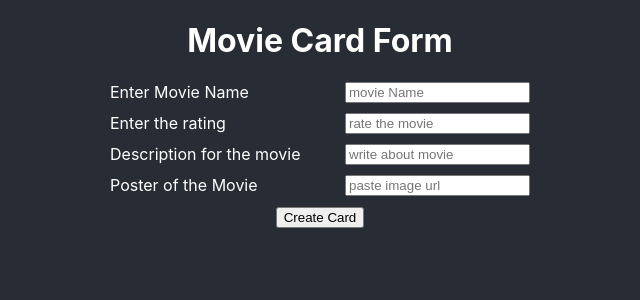
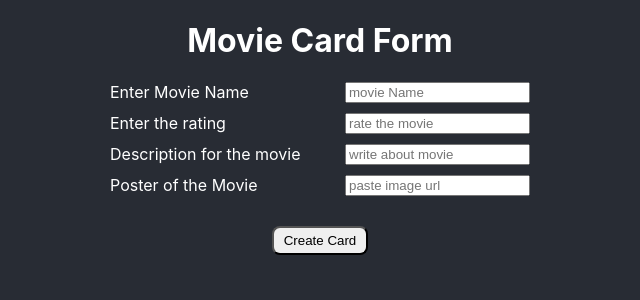
Before and after one commit to sineka-mediwave/react-project, a React (Create React App) app in the folder app/: page / in a window 1280 px wide. Shown: the top 300 px of the page, without its empty margins (320-960 px from the left). Built offline with nearby package versions, Linux system fonts and the light colour scheme.

Commit message:
style the card

```diff
--- a/app/src/App.css
+++ b/app/src/App.css
@@ -1,7 +1,11 @@
 body {
   background-color: #282c34;
 }
-
+button {
+  margin: 20px;
+  padding: 5px 10px;
+  border-radius: 8px;
+}
 .App {
   text-align: center;
 }
@@ -17,3 +21,9 @@ body {
   display: flex;
   justify-content: space-between;
 }
+
+.cardDiv {
+  padding: 20px;
+  background-color: #526d82;
+  border-radius: 10px;
+}
```
